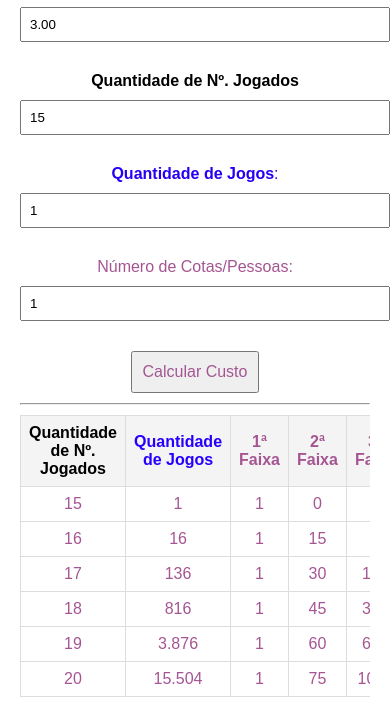
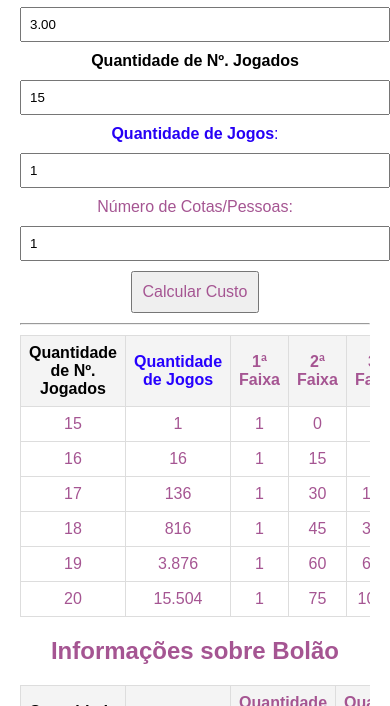
Before and after one commit to marciomaia2020/LotofacilCal, a plain HTML site: page index.html in a window 390 px wide. Shown: the part 138-844 px from the top of the page. Drawn offline with Linux system fonts and the light colour scheme.

Commit message:
Update styles.css

```diff
--- a/css/styles.css
+++ b/css/styles.css
@@ -89,7 +89,7 @@ thead {
         margin: 0 auto; /* Centraliza a div da tabela horizontalmente */
     }
 
-    label, button, .result, .error-message {
+    label, input, button, .result, .error-message {
         display: block;
         margin: 10px auto; /* Centraliza elementos blocos horizontalmente com margem automática */
     }
```
